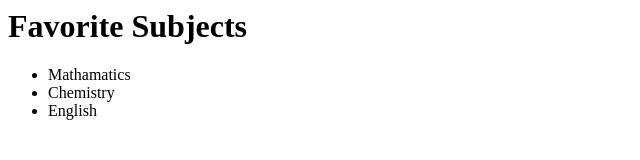
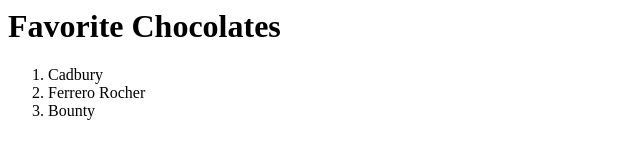
Before and after one commit to nissij0314/Branching-repo02, a plain HTML site: page Feature.html in a window 1280 px wide. Shown: the whole page, without its empty margins (0-640 px from the left). Drawn offline with Linux system fonts and the light colour scheme.

Commit message:
Fifth Feature

```diff
--- a/Feature.html
+++ b/Feature.html
@@ -3,11 +3,11 @@
       <title>Branching HTML page</title>
 </head>
 <body>
-      <h1>Favorite Subjects</h1>
-      <ul>
-          <li>Mathamatics</li>
-          <li>Chemistry</li>
-          <li>English</li>
-      </ul>
+      <h1>Favorite Chocolates</h1>
+      <ol>
+          <li>Cadbury</li>
+          <li>Ferrero Rocher</li>
+          <li>Bounty</li>
+      </ol>
 </body>
 </html>
```
